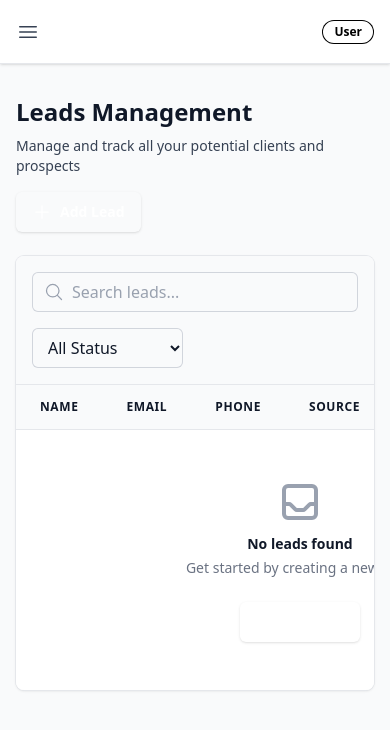
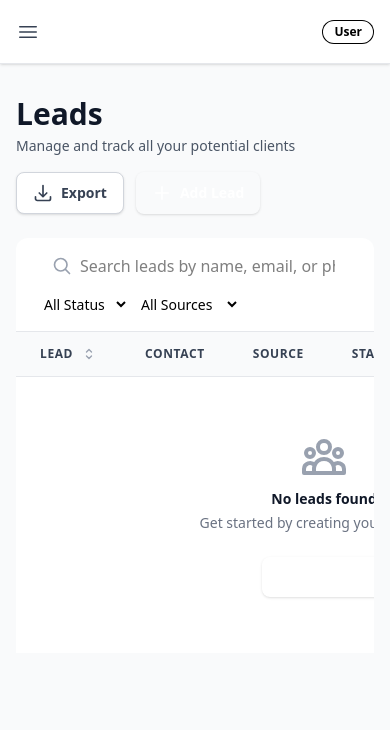
Before and after one commit to Meeraj62/flyhigh-crm, a Laravel app: page /leads in a window 390 px wide. Shown: the top 730 px of the page. Run offline with Laravel 12, Linux system fonts and the light colour scheme; the visitor is signed in with stand-in values (Sample User, id 1); data comes from the database, SQL or seed files in the repository; data that the repository does not hold is empty; style sheets or scripts are compiled from the project's sources; parts of the project's set-up code (start-up, migrations or seed data) failed here and were passed over; some libraries are stand-ins or nearby versions.

Commit message:
Complete redesign: Leads module with professional UI
- Created comprehensive leads index page with:
  * Professional search and filter interface
  * Sortable table columns with icons
  * Color-coded status badges (info/warning/success/danger)
  * Export functionality button
  * Proper empty states
  * Pagination with item counts
- Created professional leads form with:
  * Clean card-based layout
  * Proper validation states
  * Required field indicators
  * Error message display
  * Professional button styling
- Updated color scheme to use new primary-500 base
- Added hover effects and transitions throughout
- Improved mobile responsiveness

```diff
--- a/resources/views/leads/index.blade.php
+++ b/resources/views/leads/index.blade.php
@@ -1,13 +1,19 @@
 <x-app-layout>
-    <div class="space-y-6" x-data="{ searchQuery: '' }">
+    <div class="space-y-6">
         <div class="sm:flex sm:items-center sm:justify-between">
             <div>
-                <h1 class="text-2xl font-bold text-gray-900">Leads Management</h1>
-                <p class="mt-2 text-sm text-gray-700">Manage and track all your potential clients and prospects</p>
+                <h1 class="text-3xl font-bold text-gray-900">Leads</h1>
+                <p class="mt-1 text-sm text-gray-600">Manage and track all your potential clients</p>
             </div>
-            <div class="mt-4 sm:mt-0">
-                <a href="{{ route('leads.form') }}" class="inline-flex items-center gap-x-2 rounded-md bg-primary-900 px-4 py-2.5 text-sm font-semibold text-white shadow-sm hover:bg-primary-800 focus-visible:outline focus-visible:outline-2 focus-visible:outline-offset-2 focus-visible:outline-primary-900 transition-colors duration-150">
-                    <svg class="h-5 w-5" fill="none" viewBox="0 0 24 24" stroke-width="1.5" stroke="currentColor">
+            <div class="mt-4 flex gap-3 sm:mt-0">
+                <button type="button" class="inline-flex items-center gap-x-2 rounded-lg border border-gray-300 bg-white px-4 py-2.5 text-sm font-semibold text-gray-700 shadow-sm hover:bg-gray-50">
+                    <svg class="h-5 w-5" fill="none" viewBox="0 0 24 24" stroke-width="2" stroke="currentColor">
+                        <path stroke-linecap="round" stroke-linejoin="round" d="M3 16.5v2.25A2.25 2.25 0 005.25 21h13.5A2.25 2.25 0 0021 18.75V16.5M16.5 12L12 16.5m0 0L7.5 12m4.5 4.5V3" />
+                    </svg>
+                    Export
+                </button>
+                <a href="{{ route('leads.form') }}" class="inline-flex items-center gap-x-2 rounded-lg bg-primary-500 px-4 py-2.5 text-sm font-semibold text-white shadow-sm hover:bg-primary-600">
+                    <svg class="h-5 w-5" fill="none" viewBox="0 0 24 24" stroke-width="2" stroke="currentColor">
                         <path stroke-linecap="round" stroke-linejoin="round" d="M12 4.5v15m7.5-7.5h-15" />
                     </svg>
                     Add Lead
@@ -15,22 +21,19 @@
             </div>
         </div>
 
-        <div class="bg-white shadow-sm ring-1 ring-gray-200 rounded-lg overflow-hidden">
-            <div class="p-4 border-b border-gray-200 bg-gray-50">
-                <div class="flex flex-col sm:flex-row gap-4">
-                    <div class="flex-1">
-                        <label for="search" class="sr-only">Search</label>
-                        <div class="relative">
+        <div class="rounded-xl bg-white shadow-soft">
+            <div class="border-b border-gray-200 px-6 py-4">
+                <div class="flex flex-col gap-4 sm:flex-row sm:items-center sm:justify-between">
+                    <div class="relative flex-1">
                         <div class="pointer-events-none absolute inset-y-0 left-0 flex items-center pl-3">
-                                <svg class="h-5 w-5 text-gray-400" fill="none" viewBox="0 0 24 24" stroke-width="1.5" stroke="currentColor">
+                            <svg class="h-5 w-5 text-gray-400" fill="none" viewBox="0 0 24 24" stroke-width="2" stroke="currentColor">
                                 <path stroke-linecap="round" stroke-linejoin="round" d="M21 21l-5.197-5.197m0 0A7.5 7.5 0 105.196 5.196a7.5 7.5 0 0010.607 10.607z" />
                             </svg>
                         </div>
-                            <input type="search" id="search" x-model="searchQuery" class="block w-full rounded-md border-0 py-2 pl-10 pr-3 text-gray-900 ring-1 ring-inset ring-gray-300 placeholder:text-gray-400 focus:ring-2 focus:ring-inset focus:ring-primary-900 sm:text-sm sm:leading-6" placeholder="Search leads...">
-                        </div>
+                        <input type="search" class="block w-full rounded-lg border-gray-300 pl-10 focus:border-primary-500 focus:ring-primary-500 sm:text-sm" placeholder="Search leads by name, email, or phone...">
                     </div>
                     <div class="flex gap-2">
-                        <select class="block rounded-md border-0 py-2 pl-3 pr-10 text-gray-900 ring-1 ring-inset ring-gray-300 focus:ring-2 focus:ring-primary-900 sm:text-sm sm:leading-6">
+                        <select class="rounded-lg border-gray-300 text-sm focus:border-primary-500 focus:ring-primary-500">
                             <option>All Status</option>
                             <option>New</option>
                             <option>Contacted</option>
@@ -38,91 +41,100 @@
                             <option>Converted</option>
                             <option>Lost</option>
                         </select>
+                        <select class="rounded-lg border-gray-300 text-sm focus:border-primary-500 focus:ring-primary-500">
+                            <option>All Sources</option>
+                            <option>Website</option>
+                            <option>Referral</option>
+                            <option>Social Media</option>
+                            <option>Event</option>
+                        </select>
                     </div>
                 </div>
             </div>
 
-            <div class="overflow-x-auto">
+            <div class="overflow-hidden">
                 <table class="min-w-full divide-y divide-gray-200">
                     <thead class="bg-gray-50">
                         <tr>
-                            <th scope="col" class="px-6 py-3.5 text-left text-xs font-semibold text-gray-900 uppercase tracking-wider">Name</th>
-                            <th scope="col" class="px-6 py-3.5 text-left text-xs font-semibold text-gray-900 uppercase tracking-wider">Email</th>
-                            <th scope="col" class="px-6 py-3.5 text-left text-xs font-semibold text-gray-900 uppercase tracking-wider">Phone</th>
-                            <th scope="col" class="px-6 py-3.5 text-left text-xs font-semibold text-gray-900 uppercase tracking-wider">Source</th>
-                            <th scope="col" class="px-6 py-3.5 text-left text-xs font-semibold text-gray-900 uppercase tracking-wider">Status</th>
-                            <th scope="col" class="px-6 py-3.5 text-right text-xs font-semibold text-gray-900 uppercase tracking-wider">Actions</th>
+                            <th scope="col" class="px-6 py-3.5 text-left text-xs font-semibold uppercase tracking-wider text-gray-700">
+                                <div class="flex items-center gap-2">
+                                    Lead
+                                    <svg class="h-4 w-4 text-gray-400" fill="none" viewBox="0 0 24 24" stroke-width="2" stroke="currentColor">
+                                        <path stroke-linecap="round" stroke-linejoin="round" d="M8.25 15L12 18.75 15.75 15m-7.5-6L12 5.25 15.75 9" />
+                                    </svg>
+                                </div>
+                            </th>
+                            <th scope="col" class="px-6 py-3.5 text-left text-xs font-semibold uppercase tracking-wider text-gray-700">Contact</th>
+                            <th scope="col" class="px-6 py-3.5 text-left text-xs font-semibold uppercase tracking-wider text-gray-700">Source</th>
+                            <th scope="col" class="px-6 py-3.5 text-left text-xs font-semibold uppercase tracking-wider text-gray-700">Status</th>
+                            <th scope="col" class="px-6 py-3.5 text-left text-xs font-semibold uppercase tracking-wider text-gray-700">Created</th>
+                            <th scope="col" class="px-6 py-3.5 text-right text-xs font-semibold uppercase tracking-wider text-gray-700">Actions</th>
                         </tr>
                     </thead>
-                    <tbody class="bg-white divide-y divide-gray-200">
+                    <tbody class="divide-y divide-gray-200 bg-white">
                         @forelse($leads as $lead)
                         <tr class="hover:bg-gray-50 transition-colors duration-150">
-                            <td class="px-6 py-4 whitespace-nowrap">
+                            <td class="whitespace-nowrap px-6 py-4">
                                 <div class="flex items-center">
-                                    <div class="flex-shrink-0 h-10 w-10">
-                                        <div class="h-10 w-10 rounded-full bg-primary-100 flex items-center justify-center">
-                                            <span class="text-sm font-medium text-primary-900">{{ substr($lead->first_name, 0, 1) }}{{ substr($lead->last_name, 0, 1) }}</span>
+                                    <div class="flex-shrink-0">
+                                        <div class="flex h-10 w-10 items-center justify-center rounded-full bg-primary-100 text-sm font-semibold text-primary-700">
+                                            {{ substr($lead->first_name, 0, 1) }}{{ substr($lead->last_name, 0, 1) }}
                                         </div>
                                     </div>
                                     <div class="ml-4">
-                                        <div class="text-sm font-semibold text-gray-900">{{ $lead->first_name }} {{ $lead->last_name }}</div>
+                                        <div class="font-semibold text-gray-900">{{ $lead->first_name }} {{ $lead->last_name }}</div>
+                                        <div class="text-sm text-gray-500">ID: #{{ $lead->id }}</div>
                                     </div>
                                 </div>
                             </td>
-                            <td class="px-6 py-4 whitespace-nowrap">
+                            <td class="whitespace-nowrap px-6 py-4">
                                 <div class="text-sm text-gray-900">{{ $lead->email }}</div>
+                                <div class="text-sm text-gray-500">{{ $lead->phone }}</div>
                             </td>
-                            <td class="px-6 py-4 whitespace-nowrap">
-                                <div class="text-sm text-gray-900">{{ $lead->phone }}</div>
+                            <td class="whitespace-nowrap px-6 py-4">
+                                <span class="inline-flex items-center rounded-full bg-gray-100 px-2.5 py-0.5 text-xs font-medium text-gray-800">
+                                    {{ ucfirst($lead->source ?? 'N/A') }}
+                                </span>
                             </td>
-                            <td class="px-6 py-4 whitespace-nowrap">
-                                <div class="text-sm text-gray-500">{{ ucfirst(str_replace('_', ' ', $lead->source ?? 'N/A')) }}</div>
-                            </td>
-                            <td class="px-6 py-4 whitespace-nowrap">
+                            <td class="whitespace-nowrap px-6 py-4">
                                 @php
-                                    $statusColors = [
-                                        'new' => 'bg-blue-100 text-blue-800 ring-blue-600/20',
-                                        'contacted' => 'bg-purple-100 text-purple-800 ring-purple-600/20',
-                                        'qualified' => 'bg-yellow-100 text-yellow-800 ring-yellow-600/20',
-                                        'converted' => 'bg-green-100 text-green-800 ring-green-600/20',
-                                        'lost' => 'bg-red-100 text-red-800 ring-red-600/20',
+                                    $statusMap = [
+                                        'new' => 'bg-info-100 text-info-800 ring-info-600/20',
+                                        'contacted' => 'bg-warning-100 text-warning-800 ring-warning-600/20',
+                                        'qualified' => 'bg-success-100 text-success-800 ring-success-600/20',
+                                        'converted' => 'bg-success-500 text-white ring-success-600/20',
+                                        'lost' => 'bg-gray-100 text-gray-800 ring-gray-600/20',
                                     ];
-                                    $colorClass = $statusColors[$lead->status] ?? 'bg-gray-100 text-gray-800 ring-gray-600/20';
                                 @endphp
-                                <span class="inline-flex items-center rounded-md px-2.5 py-1 text-xs font-semibold ring-1 ring-inset {{ $colorClass }}">
+                                <span class="inline-flex items-center rounded-full px-2.5 py-0.5 text-xs font-semibold ring-1 ring-inset {{ $statusMap[$lead->status] ?? 'bg-gray-100 text-gray-800 ring-gray-600/20' }}">
                                     {{ ucfirst($lead->status) }}
                                 </span>
                             </td>
-                            <td class="px-6 py-4 whitespace-nowrap text-right text-sm font-medium space-x-2">
-                                <a href="{{ route('leads.form', $lead) }}" class="inline-flex items-center gap-x-1 text-primary-900 hover:text-primary-700 font-medium">
-                                    <svg class="h-4 w-4" fill="none" viewBox="0 0 24 24" stroke-width="1.5" stroke="currentColor">
-                                        <path stroke-linecap="round" stroke-linejoin="round" d="M16.862 4.487l1.687-1.688a1.875 1.875 0 112.652 2.652L10.582 16.07a4.5 4.5 0 01-1.897 1.13L6 18l.8-2.685a4.5 4.5 0 011.13-1.897l8.932-8.931zm0 0L19.5 7.125M18 14v4.75A2.25 2.25 0 0115.75 21H5.25A2.25 2.25 0 013 18.75V8.25A2.25 2.25 0 015.25 6H10" />
-                                    </svg>
-                                    Edit
-                                </a>
-                                <form action="{{ route('leads.destroy', $lead) }}" method="POST" class="inline" onsubmit="return confirm('Are you sure you want to delete this lead?')">
+                            <td class="whitespace-nowrap px-6 py-4 text-sm text-gray-500">
+                                {{ $lead->created_at->format('M d, Y') }}
+                            </td>
+                            <td class="whitespace-nowrap px-6 py-4 text-right text-sm font-medium">
+                                <div class="flex items-center justify-end gap-2">
+                                    <a href="{{ route('leads.form', $lead) }}" class="text-primary-600 hover:text-primary-900">Edit</a>
+                                    <form action="{{ route('leads.destroy', $lead) }}" method="POST" class="inline" onsubmit="return confirm('Are you sure?')">
                                         @csrf
                                         @method('DELETE')
-                                    <button type="submit" class="inline-flex items-center gap-x-1 text-red-600 hover:text-red-900 font-medium">
-                                        <svg class="h-4 w-4" fill="none" viewBox="0 0 24 24" stroke-width="1.5" stroke="currentColor">
-                                            <path stroke-linecap="round" stroke-linejoin="round" d="M14.74 9l-.346 9m-4.788 0L9.26 9m9.968-3.21c.342.052.682.107 1.022.166m-1.022-.165L18.16 19.673a2.25 2.25 0 01-2.244 2.077H8.084a2.25 2.25 0 01-2.244-2.077L4.772 5.79m14.456 0a48.108 48.108 0 00-3.478-.397m-12 .562c.34-.059.68-.114 1.022-.165m0 0a48.11 48.11 0 013.478-.397m7.5 0v-.916c0-1.18-.91-2.164-2.09-2.201a51.964 51.964 0 00-3.32 0c-1.18.037-2.09 1.022-2.09 2.201v.916m7.5 0a48.667 48.667 0 00-7.5 0" />
-                                        </svg>
-                                        Delete
-                                    </button>
+                                        <button type="submit" class="text-danger-600 hover:text-danger-900">Delete</button>
                                     </form>
+                                </div>
                             </td>
                         </tr>
                         @empty
                         <tr>
-                            <td colspan="6" class="px-6 py-12 text-center">
+                            <td colspan="6" class="px-6 py-14 text-center">
                                 <svg class="mx-auto h-12 w-12 text-gray-400" fill="none" viewBox="0 0 24 24" stroke="currentColor">
-                                    <path stroke-linecap="round" stroke-linejoin="round" stroke-width="2" d="M20 13V6a2 2 0 00-2-2H6a2 2 0 00-2 2v7m16 0v5a2 2 0 01-2 2H6a2 2 0 01-2-2v-5m16 0h-2.586a1 1 0 00-.707.293l-2.414 2.414a1 1 0 01-.707.293h-3.172a1 1 0 01-.707-.293l-2.414-2.414A1 1 0 006.586 13H4" />
+                                    <path stroke-linecap="round" stroke-linejoin="round" stroke-width="2" d="M17 20h5v-2a3 3 0 00-5.356-1.857M17 20H7m10 0v-2c0-.656-.126-1.283-.356-1.857M7 20H2v-2a3 3 0 015.356-1.857M7 20v-2c0-.656.126-1.283.356-1.857m0 0a5.002 5.002 0 019.288 0M15 7a3 3 0 11-6 0 3 3 0 016 0zm6 3a2 2 0 11-4 0 2 2 0 014 0zM7 10a2 2 0 11-4 0 2 2 0 014 0z" />
                                 </svg>
                                 <h3 class="mt-2 text-sm font-semibold text-gray-900">No leads found</h3>
-                                <p class="mt-1 text-sm text-gray-500">Get started by creating a new lead.</p>
+                                <p class="mt-1 text-sm text-gray-500">Get started by creating your first lead.</p>
                                 <div class="mt-6">
-                                    <a href="{{ route('leads.form') }}" class="inline-flex items-center gap-x-2 rounded-md bg-primary-900 px-3.5 py-2.5 text-sm font-semibold text-white shadow-sm hover:bg-primary-800">
-                                        <svg class="h-5 w-5" fill="none" viewBox="0 0 24 24" stroke-width="1.5" stroke="currentColor">
+                                    <a href="{{ route('leads.form') }}" class="inline-flex items-center gap-x-2 rounded-lg bg-primary-500 px-4 py-2.5 text-sm font-semibold text-white shadow-sm hover:bg-primary-600">
+                                        <svg class="h-5 w-5" fill="none" viewBox="0 0 24 24" stroke-width="2" stroke="currentColor">
                                             <path stroke-linecap="round" stroke-linejoin="round" d="M12 4.5v15m7.5-7.5h-15" />
                                         </svg>
                                         Add Lead
@@ -136,8 +148,8 @@
             </div>
 
             @if($leads->hasPages())
-            <div class="bg-white px-4 py-3 border-t border-gray-200 sm:px-6">
-                <div class="flex flex-col sm:flex-row items-center justify-between gap-3">
+            <div class="border-t border-gray-200 bg-white px-4 py-3 sm:px-6">
+                <div class="flex flex-col gap-3 sm:flex-row sm:items-center sm:justify-between">
                     <div class="text-sm text-gray-700">
                         Showing <span class="font-semibold">{{ $leads->firstItem() }}</span> to <span class="font-semibold">{{ $leads->lastItem() }}</span> of <span class="font-semibold">{{ $leads->total() }}</span> results
                     </div>
```
Also changed, not shown: resources/views/leads/form.blade.php (+64 -75 lines). Lines whose indentation alone changed are shown as unchanged.
